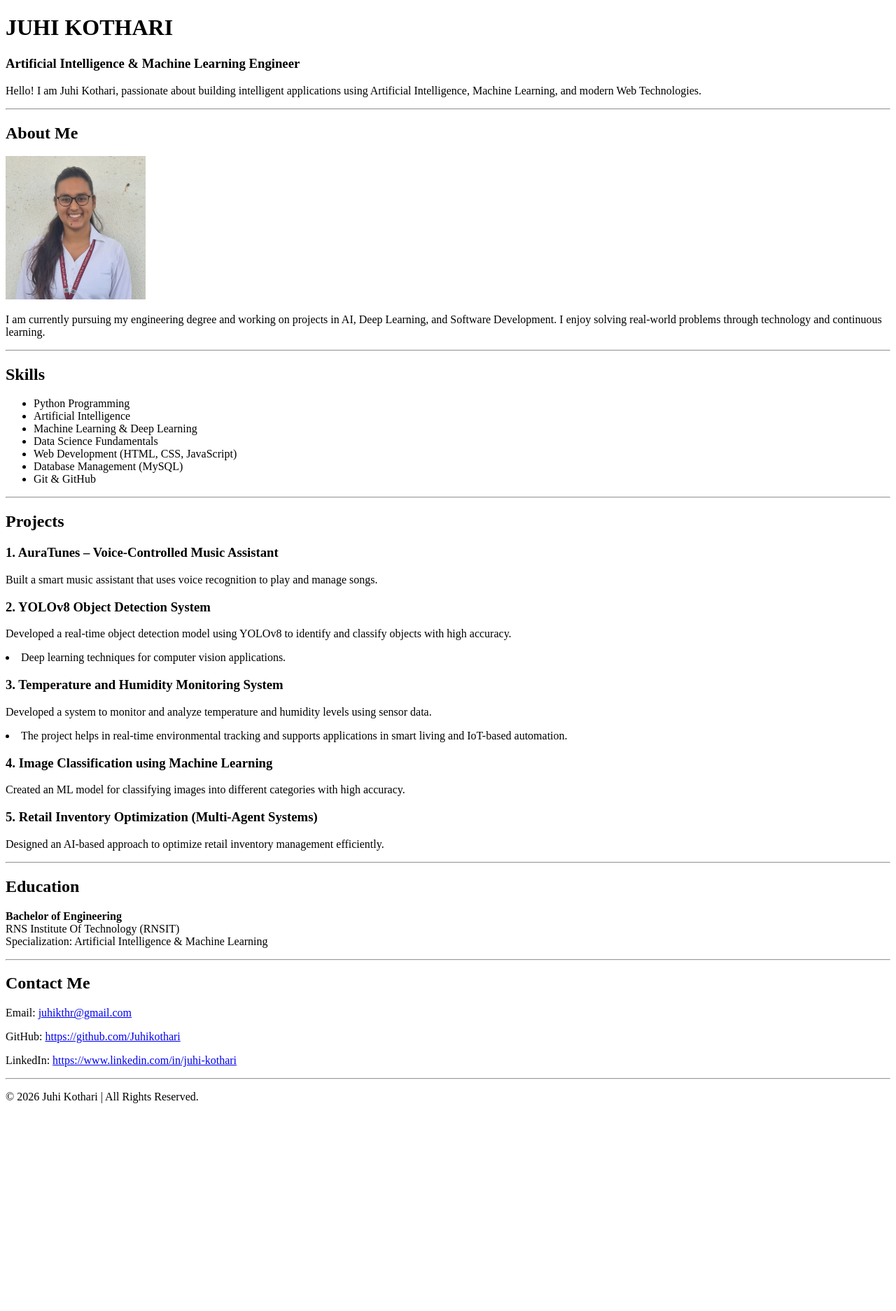
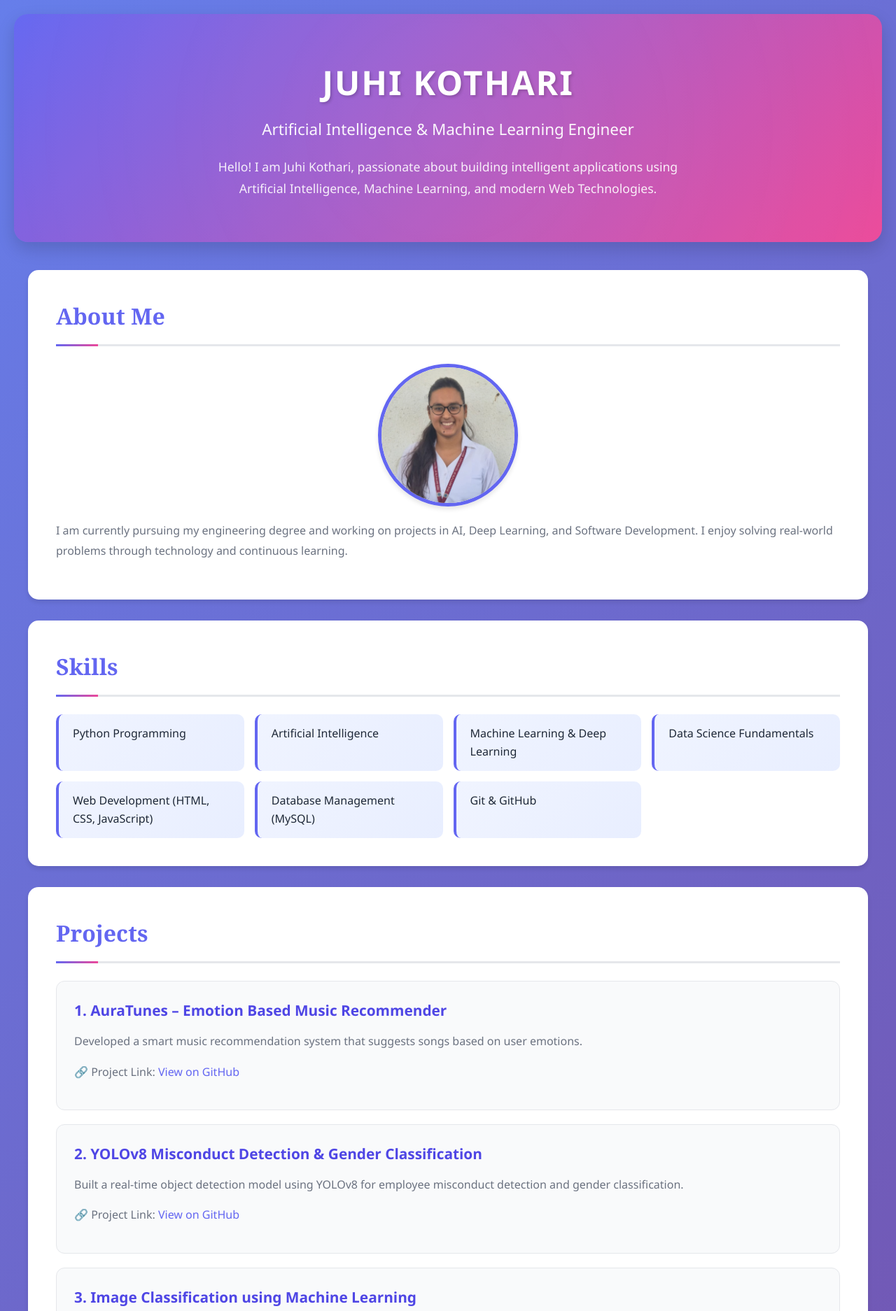
Before and after one commit to Juhikothari/portfolio, a plain HTML site: page index.html in a window 1280 px wide. Shown: the top 1874 px of the page at 70% size. Before the commit the page ends 1593 px from the top, so only its background shows below. Drawn offline with Linux system fonts and the light colour scheme.

Commit message:
Add files via upload

```diff
--- a/index.html
+++ b/index.html
@@ -4,14 +4,17 @@
     <meta charset="UTF-8">
     <meta name="viewport" content="width=device-width, initial-scale=1.0">
     <title>Juhi Kothari | Portfolio</title>
+
+    <!-- External CSS File -->
+    <link rel="stylesheet" href="style.css">
 </head>
 
 <body>
 
     <!-- ================= HEADER ================= -->
-    <header>
+    <header class="header">
     <h1>JUHI KOTHARI</h1>
-        <h3> Artificial Intelligence & Machine Learning Engineer</h3>
+    <h3>Artificial Intelligence & Machine Learning Engineer</h3>
 
     <p>
         Hello! I am Juhi Kothari, passionate about building intelligent applications
@@ -19,10 +22,12 @@
     </p>
     </header>
 
-    <hr>
+
+    <!-- ================= MAIN CONTENT ================= -->
+    <main class="container">
 
         <!-- ================= ABOUT SECTION ================= -->
-    <section>
+        <section class="card">
             <h2>About Me</h2>
 
             <img src="profile.jpeg" alt="Juhi Kothari Profile Photo" width="200">
@@ -34,10 +39,8 @@
             </p>
         </section>
 
-    <hr>
-
         <!-- ================= SKILLS SECTION ================= -->
-    <section>
+        <section class="card">
             <h2>Skills</h2>
 
             <ul>
@@ -51,57 +54,74 @@
             </ul>
         </section>
 
-    <hr>
-
         <!-- ================= PROJECTS SECTION ================= -->
-    <section>
+        <section class="card">
            <h2>Projects</h2>
 
            <article>
-            <h3>1. AuraTunes – Voice-Controlled Music Assistant</h3>
+                <h3>1. AuraTunes – Emotion Based Music Recommender</h3>
                 <p>
-                Built a smart music assistant that uses voice recognition to play and manage songs.
+                 Developed a smart music recommendation system that suggests songs based on user emotions.
+                </p>
+               <p>
+            🔗 Project Link:
+            <a href="https://github.com/Juhikothari/AuraTunes-Emotion-Based-Music-Recommender" target="_blank">
+                View on GitHub
+            </a>
         </p>
     </article>
 
     <article>
-            <h3>2. YOLOv8 Object Detection System</h3>
+        <h3>2. YOLOv8 Misconduct Detection & Gender Classification</h3>
         <p>
-                Developed a real-time object detection model using YOLOv8 to identify and classify objects
-                with high accuracy.
-                <li>Deep learning techniques for computer vision applications.</li>
+            Built a real-time object detection model using YOLOv8 for employee misconduct detection and gender classification.
+        </p>
+        <p>
+            🔗 Project Link:
+            <a href="https://github.com/Juhikothari/Employee-MisconductDetection-GenderClassification-YOLOv8" target="_blank">
+                View on GitHub
+            </a>
         </p>
     </article>
 
     <article>
-            <h3>3. Temperature and Humidity Monitoring System</h3>
+        <h3>3. Image Classification using Machine Learning</h3>
         <p>
-                Developed a system to monitor and analyze temperature and humidity levels using sensor data.
-                <li>The project helps in real-time environmental tracking and supports applications in smart living
-                and IoT-based automation.</li>
+            Implemented a machine learning model for accurate image classification across different categories.
+        </p>
+        <p>
+            🔗 Project Link:
+            <a href="https://github.com/Juhikothari/P1-Implementation-of-ml-model-for-image-classification" target="_blank">
+                View on GitHub
+            </a>
         </p>
     </article>
 
     <article>
-            <h3>4. Image Classification using Machine Learning</h3>
+        <h3>4. Retail Inventory Optimization using Multi-Agent Systems</h3>
         <p>
-                Created an ML model for classifying images into different categories with high accuracy.
+            Designed an AI-driven multi-agent system approach to optimize retail inventory and supply chain management.
+        </p>
+        <p>
+            🔗 Project Link:
+            <a href="https://github.com/Juhikothari/Optimizing-retail-inventory-with-multiagents" target="_blank">
+                View on GitHub
+            </a>
         </p>
     </article>
 
     <article>
-            <h3>5. Retail Inventory Optimization (Multi-Agent Systems)</h3>
+                <h3>5. Temperature and Humidity Monitoring System</h3>
                 <p>
-                Designed an AI-based approach to optimize retail inventory management efficiently.
+                    Developed a system to monitor and analyze temperature and humidity levels using sensor data.
                 </p>
             </article>
 
     </section>
 
-    <hr>
 
         <!-- ================= EDUCATION SECTION ================= -->
-    <section>
+        <section class="card">
             <h2>Education</h2>
             <p>
                 <strong>Bachelor of Engineering</strong><br>
@@ -110,35 +130,27 @@
             </p>
         </section>
 
-    <hr>
-
         <!-- ================= CONTACT SECTION ================= -->
-    <section>
+        <section class="card">
             <h2>Contact Me</h2>
 
             <p>Email:
-            <a href="mailto:juhikthr@gmail.com">juhikthr@gmail.com</a>
+                <a href="/cdn-cgi/l/email-protection#bdd7c8d5d4d6c9d5cffddad0dcd4d193ded2d0"><span class="__cf_email__" data-cfemail="b7ddc2dfdedcc3dfc5f7d0dad6dedb99d4d8da">[email&#160;protected]</span></a>
             </p>
 
             <p>GitHub:
                 <a href="https://github.com/Juhikothari" target="_blank">
-                https://github.com/Juhikothari
+                    github.com/Juhikothari
                 </a>
             </p>
 
             <p>LinkedIn:
                 <a href="https://www.linkedin.com/in/juhi-kothari-b92236261/" target="_blank">
-                https://www.linkedin.com/in/juhi-kothari
+                    linkedin.com/in/juhi-kothari
                 </a>
             </p>
         </section>
 
-    <hr>
+    </main>
 
-    <!-- ================= FOOTER ================= -->
-    <footer>
-        <p>&copy; 2026 Juhi Kothari | All Rights Reserved.</p>
-    </footer>
-
-</body>
-</html>
+    <!-- ================= FOOTER ===
--- /dev/null
+++ b/style.css
@@ -0,0 +1,437 @@
+/* ===============================================
+   JUHI KOTHARI - PORTFOLIO STYLESHEET
+   =============================================== */
+
+/* ================= RESET & BASE STYLES ================= */
+* {
+    margin: 0;
+    padding: 0;
+    box-sizing: border-box;
+}
+
+:root {
+    /* Color Palette */
+    --primary-color: #6366f1;
+    --primary-dark: #4f46e5;
+    --secondary-color: #ec4899;
+    --text-dark: #1f2937;
+    --text-light: #6b7280;
+    --bg-light: #f9fafb;
+    --bg-white: #ffffff;
+    --border-color: #e5e7eb;
+    --shadow-sm: 0 1px 3px rgba(0, 0, 0, 0.1);
+    --shadow-md: 0 4px 6px rgba(0, 0, 0, 0.1);
+    --shadow-lg: 0 10px 25px rgba(0, 0, 0, 0.15);
+    --shadow-hover: 0 20px 40px rgba(99, 102, 241, 0.2);
+
+    /* Typography */
+    --font-primary: 'Segoe UI', Tahoma, Geneva, Verdana, sans-serif;
+    --font-heading: 'Georgia', serif;
+}
+
+body {
+    font-family: var(--font-primary);
+    line-height: 1.6;
+    color: var(--text-dark);
+    background: linear-gradient(135deg, #667eea 0%, #764ba2 100%);
+    min-height: 100vh;
+    padding: 20px;
+}
+
+/* ================= HEADER SECTION ================= */
+.header {
+    background: linear-gradient(135deg, var(--primary-color), var(--secondary-color));
+    color: white;
+    text-align: center;
+    padding: 60px 30px;
+    border-radius: 20px;
+    margin-bottom: 40px;
+    box-shadow: var(--shadow-lg);
+    position: relative;
+    overflow: hidden;
+}
+
+.header::before {
+    content: '';
+    position: absolute;
+    top: -50%;
+    right: -50%;
+    width: 200%;
+    height: 200%;
+    background: radial-gradient(circle, rgba(255,255,255,0.1) 0%, transparent 70%);
+    animation: pulse 15s ease-in-out infinite;
+}
+
+@keyframes pulse {
+    0%, 100% { transform: scale(1); opacity: 0.5; }
+    50% { transform: scale(1.1); opacity: 0.8; }
+}
+
+.header h1 {
+    font-size: 3rem;
+    font-weight: 700;
+    letter-spacing: 2px;
+    margin-bottom: 10px;
+    text-shadow: 2px 2px 4px rgba(0, 0, 0, 0.2);
+    position: relative;
+    z-index: 1;
+}
+
+.header h3 {
+    font-size: 1.4rem;
+    font-weight: 300;
+    margin-bottom: 20px;
+    opacity: 0.95;
+    position: relative;
+    z-index: 1;
+}
+
+.header p {
+    font-size: 1.1rem;
+    max-width: 700px;
+    margin: 0 auto;
+    line-height: 1.8;
+    opacity: 0.9;
+    position: relative;
+    z-index: 1;
+}
+
+/* ================= MAIN CONTAINER ================= */
+.container {
+    max-width: 1200px;
+    margin: 0 auto;
+    display: flex;
+    flex-direction: column;
+    gap: 30px;
+}
+
+/* ================= CARD STYLES ================= */
+.card {
+    background: var(--bg-white);
+    padding: 40px;
+    border-radius: 15px;
+    box-shadow: var(--shadow-md);
+    transition: all 0.3s ease;
+    position: relative;
+    overflow: hidden;
+}
+
+.card::before {
+    content: '';
+    position: absolute;
+    top: 0;
+    left: 0;
+    width: 4px;
+    height: 0;
+    background: linear-gradient(180deg, var(--primary-color), var(--secondary-color));
+    transition: height 0.3s ease;
+}
+
+.card:hover {
+    transform: translateY(-5px);
+    box-shadow: var(--shadow-hover);
+}
+
+.card:hover::before {
+    height: 100%;
+}
+
+.card h2 {
+    font-family: var(--font-heading);
+    font-size: 2rem;
+    color: var(--primary-color);
+    margin-bottom: 25px;
+    padding-bottom: 15px;
+    border-bottom: 3px solid var(--border-color);
+    position: relative;
+}
+
+.card h2::after {
+    content: '';
+    position: absolute;
+    bottom: -3px;
+    left: 0;
+    width: 60px;
+    height: 3px;
+    background: linear-gradient(90deg, var(--primary-color), var(--secondary-color));
+}
+
+/* ================= ABOUT SECTION ================= */
+.card img {
+    border-radius: 50%;
+    display: block;
+    margin: 20px auto;
+    border: 5px solid var(--primary-color);
+    box-shadow: var(--shadow-md);
+    transition: all 0.3s ease;
+}
+
+.card img:hover {
+    transform: scale(1.05) rotate(3deg);
+    border-color: var(--secondary-color);
+    box-shadow: var(--shadow-lg);
+}
+
+/* ================= SKILLS SECTION ================= */
+.card ul {
+    list-style: none;
+    display: grid;
+    grid-template-columns: repeat(auto-fit, minmax(250px, 1fr));
+    gap: 15px;
+    margin-top: 20px;
+}
+
+.card ul li {
+    background: linear-gradient(135deg, #f0f4ff, #e8eeff);
+    padding: 15px 20px;
+    border-radius: 10px;
+    border-left: 4px solid var(--primary-color);
+    transition: all 0.3s ease;
+    font-weight: 500;
+    color: var(--text-dark);
+}
+
+.card ul li:hover {
+    background: linear-gradient(135deg, var(--primary-color), var(--primary-dark));
+    color: white;
+    transform: translateX(10px);
+    border-left-color: var(--secondary-color);
+    box-shadow: var(--shadow-md);
+}
+
+/* ================= PROJECTS SECTION ================= */
+article {
+    background: var(--bg-light);
+    padding: 25px;
+    margin-bottom: 20px;
+    border-radius: 12px;
+    border: 1px solid var(--border-color);
+    transition: all 0.3s ease;
+}
+
+article:hover {
+    background: white;
+    border-color: var(--primary-color);
+    box-shadow: var(--shadow-md);
+    transform: translateX(10px);
+}
+
+article:last-child {
+    margin-bottom: 0;
+}
+
+article h3 {
+    color: var(--primary-dark);
+    font-size: 1.3rem;
+    margin-bottom: 12px;
+    display: flex;
+    align-items: center;
+    gap: 10px;
+}
+
+article p {
+    color: var(--text-light);
+    line-height: 1.7;
+    margin-bottom: 10px;
+}
+
+/* ================= LINKS ================= */
+a {
+    color: var(--primary-color);
+    text-decoration: none;
+    font-weight: 500;
+    position: relative;
+    transition: all 0.3s ease;
+}
+
+a::after {
+    content: '';
+    position: absolute;
+    bottom: -2px;
+    left: 0;
+    width: 0;
+    height: 2px;
+    background: linear-gradient(90deg, var(--primary-color), var(--secondary-color));
+    transition: width 0.3s ease;
+}
+
+a:hover {
+    color: var(--secondary-color);
+}
+
+a:hover::after {
+    width: 100%;
+}
+
+/* ================= EDUCATION & CONTACT ================= */
+.card p {
+    color: var(--text-light);
+    line-height: 1.8;
+    margin-bottom: 15px;
+}
+
+.card p strong {
+    color: var(--text-dark);
+    font-size: 1.1rem;
+    display: block;
+    margin-bottom: 5px;
+}
+
+/* ================= FOOTER ================= */
+footer {
+    background: rgba(255, 255, 255, 0.95);
+    color: var(--text-dark);
+    text-align: center;
+    padding: 25px;
+    margin-top: 40px;
+    border-radius: 15px;
+    box-shadow: var(--shadow-md);
+    backdrop-filter: blur(10px);
+}
+
+footer p {
+    font-size: 0.95rem;
+    color: var(--text-light);
+}
+
+/* ================= RESPONSIVE DESIGN ================= */
+
+/* Tablet Devices */
+@media (max-width: 768px) {
+    body {
+        padding: 15px;
+    }
+
+    .header {
+        padding: 40px 20px;
+        margin-bottom: 30px;
+    }
+
+    .header h1 {
+        font-size: 2.2rem;
+        letter-spacing: 1px;
+    }
+
+    .header h3 {
+        font-size: 1.2rem;
+    }
+
+    .header p {
+        font-size: 1rem;
+    }
+
+    .card {
+        padding: 30px 25px;
+    }
+
+    .card h2 {
+        font-size: 1.7rem;
+    }
+
+    .card ul {
+        grid-template-columns: 1fr;
+    }
+
+    article h3 {
+        font-size: 1.2rem;
+    }
+}
+
+/* Mobile Devices */
+@media (max-width: 480px) {
+    body {
+        padding: 10px;
+    }
+
+    .header {
+        padding: 30px 15px;
+        margin-bottom: 20px;
+        border-radius: 15px;
+    }
+
+    .header h1 {
+        font-size: 1.8rem;
+        letter-spacing: 0.5px;
+    }
+
+    .header h3 {
+        font-size: 1rem;
+    }
+
+    .header p {
+        font-size: 0.9rem;
+        line-height: 1.6;
+    }
+
+    .container {
+        gap: 20px;
+    }
+
+    .card {
+        padding: 25px 20px;
+        border-radius: 12px;
+    }
+
+    .card h2 {
+        font-size: 1.5rem;
+        margin-bottom: 20px;
+    }
+
+    .card img {
+        width: 150px;
+        height: auto;
+    }
+
+    .card ul li {
+        padding: 12px 15px;
+        font-size: 0.95rem;
+    }
+
+    article {
+        padding: 20px;
+    }
+
+    article h3 {
+        font-size: 1.1rem;
+        flex-direction: column;
+        align-items: flex-start;
+    }
+
+    article p {
+        font-size: 0.95rem;
+    }
+
+    footer {
+        padding: 20px 15px;
+        margin-top: 30px;
+    }
+}
+
+/* ================= ACCESSIBILITY IMPROVEMENTS ================= */
+@media (prefers-reduced-motion: reduce) {
+    *,
+    *::before,
+    *::after {
+        animation-duration: 0.01ms !important;
+        animation-iteration-count: 1 !important;
+        transition-duration: 0.01ms !important;
+    }
+}
+
+/* ================= PRINT STYLES ================= */
+@media print {
+    body {
+        background: white;
+        padding: 0;
+    }
+
+    .header,
+    .card {
+        box-shadow: none;
+        break-inside: avoid;
+    }
+
+    a::after {
+        content: " (" attr(href) ")";
+    }
+}
```
Lines whose indentation alone changed are shown as unchanged.
